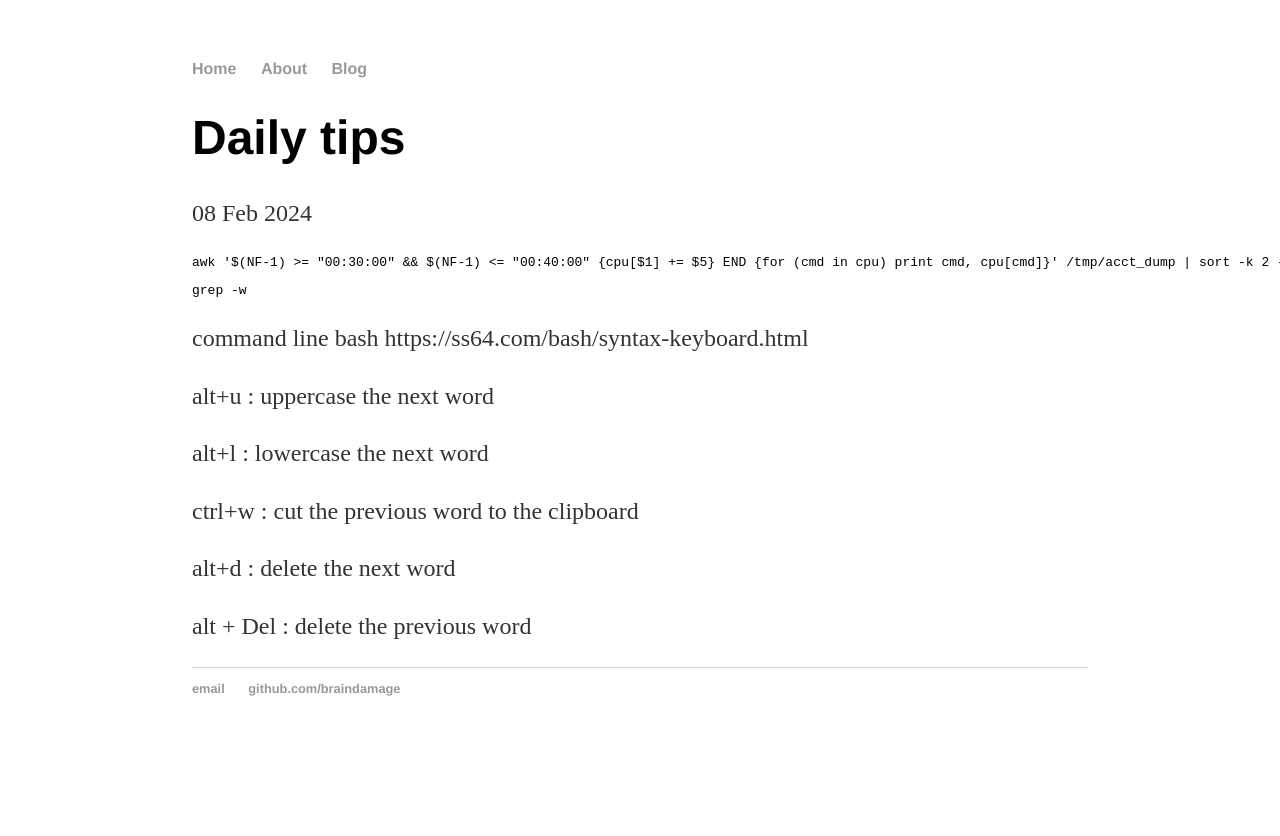
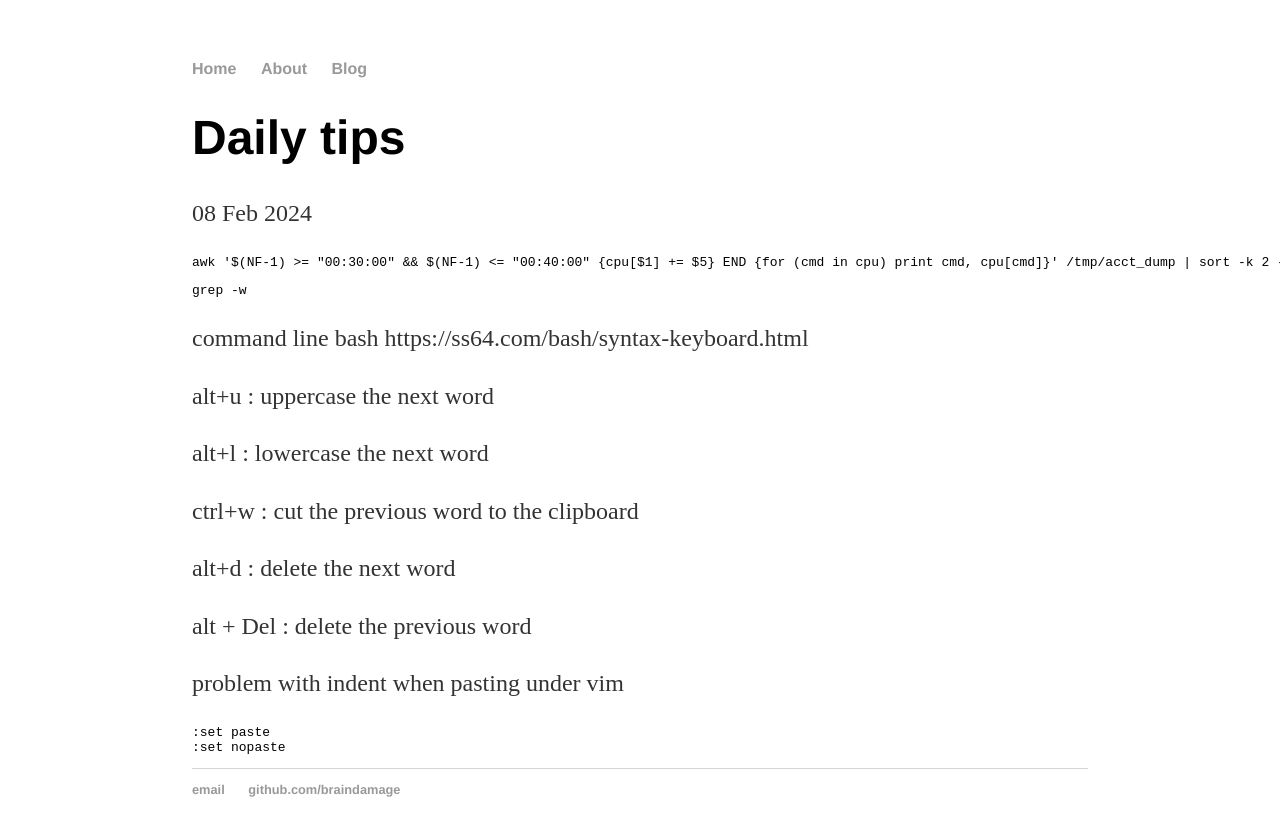
Before and after one commit to pdgaaa/pdgaaa.github.io, a Jekyll site: the page built from _posts/2024-02-08-tips.md, in a window 1280 px wide. Shown: the top 836 px of the page. Built offline with Jekyll 4.4.1, drawn with Linux system fonts in a browser that asks for light colours.

Commit message:
Update 2024-02-08-tips.md

`````diff
--- a/_posts/2024-02-08-tips.md
+++ b/_posts/2024-02-08-tips.md
@@ -24,3 +24,9 @@ ctrl+w : cut the previous word to the clipboard
 alt+d : delete the next word
 
 alt + Del : delete the previous word
+
+problem with indent when pasting under vim
+````
+:set paste
+:set nopaste
+````
`````
